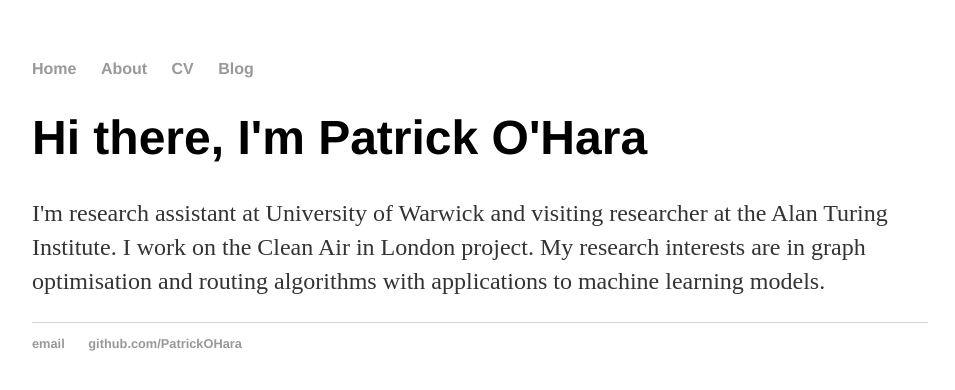
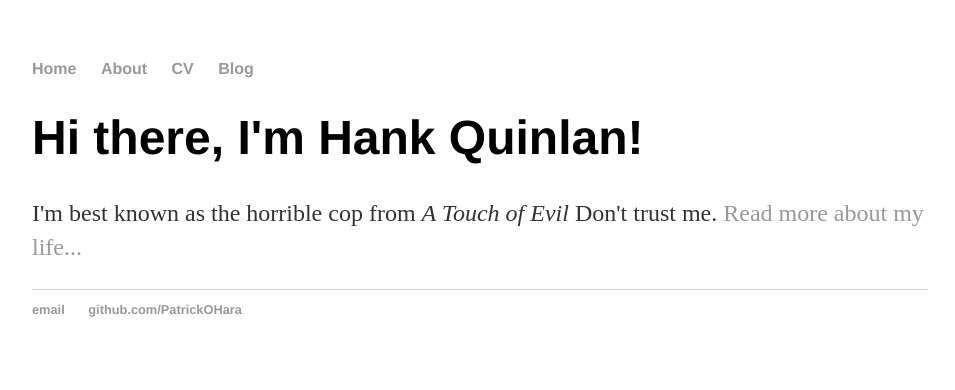
Before and after one commit to PatrickOHara/PatrickOHara.github.io, a Jekyll site: the page built from index.html, in a window 1280 px wide. Shown: the top 390 px of the page, without its empty margins (160-1115 px from the left). Built offline with Jekyll 4.4.1, drawn with Linux system fonts in a browser that asks for light colours.

Commit message:
Trying to fix

```diff
--- a/index.html
+++ b/index.html
@@ -1,10 +1,8 @@
 ---
 layout: default
-title: Patrick O'Hara
+title: Hank Quinlan, Horrible Cop
 ---
 <div class="blurb">
-	<h1>Hi there, I'm Patrick O'Hara</h1>
-	<p>I'm research assistant at University of Warwick and visiting researcher at the Alan Turing Institute.
-    I work on the Clean Air in London project.
-    My research interests are in graph optimisation and routing algorithms with applications to machine learning models.</p>
+	<h1>Hi there, I'm Hank Quinlan!</h1>
+	<p>I'm best known as the horrible cop from <em>A Touch of Evil</em> Don't trust me. <a href="/about">Read more about my life...</a></p>
 </div><!-- /.blurb -->
```
